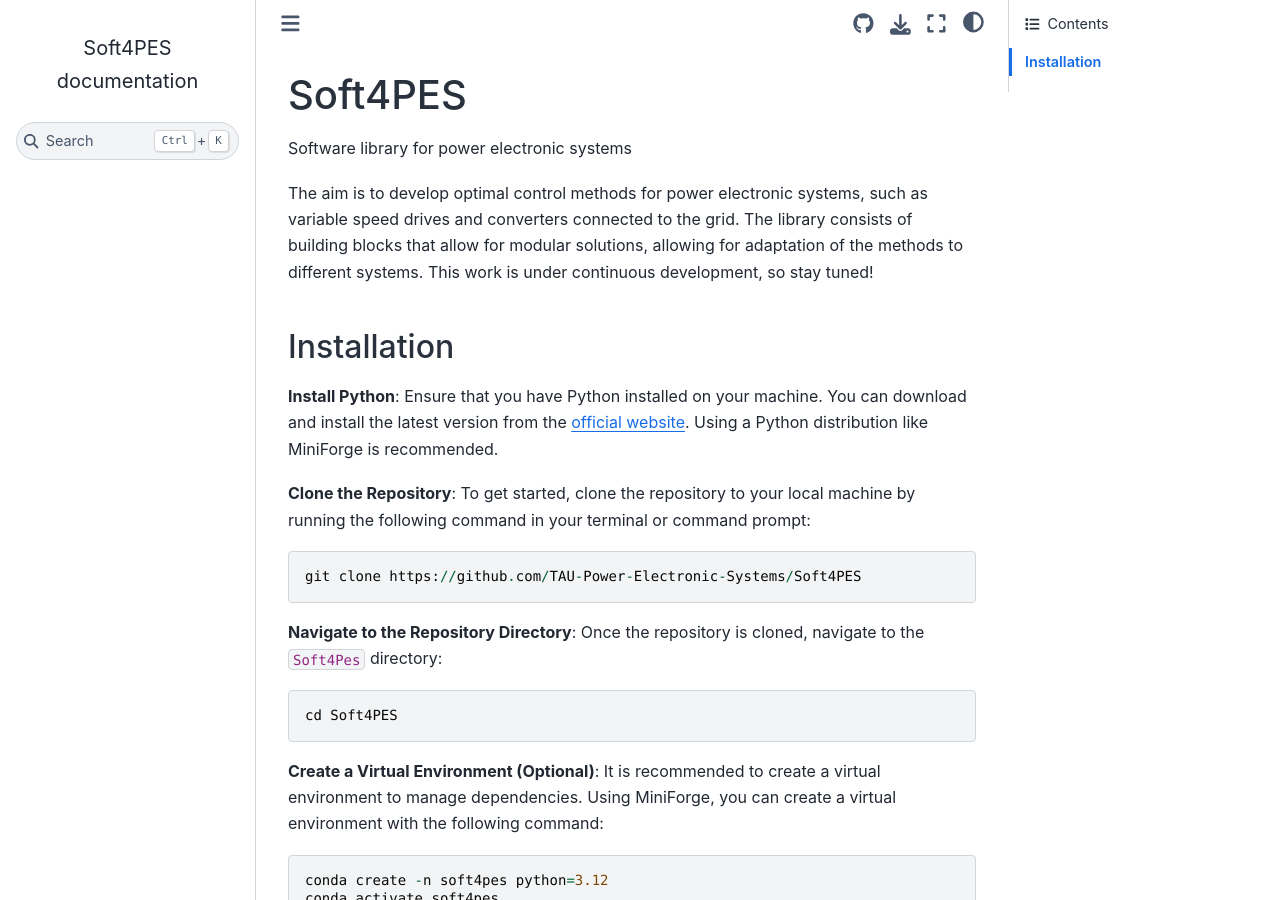
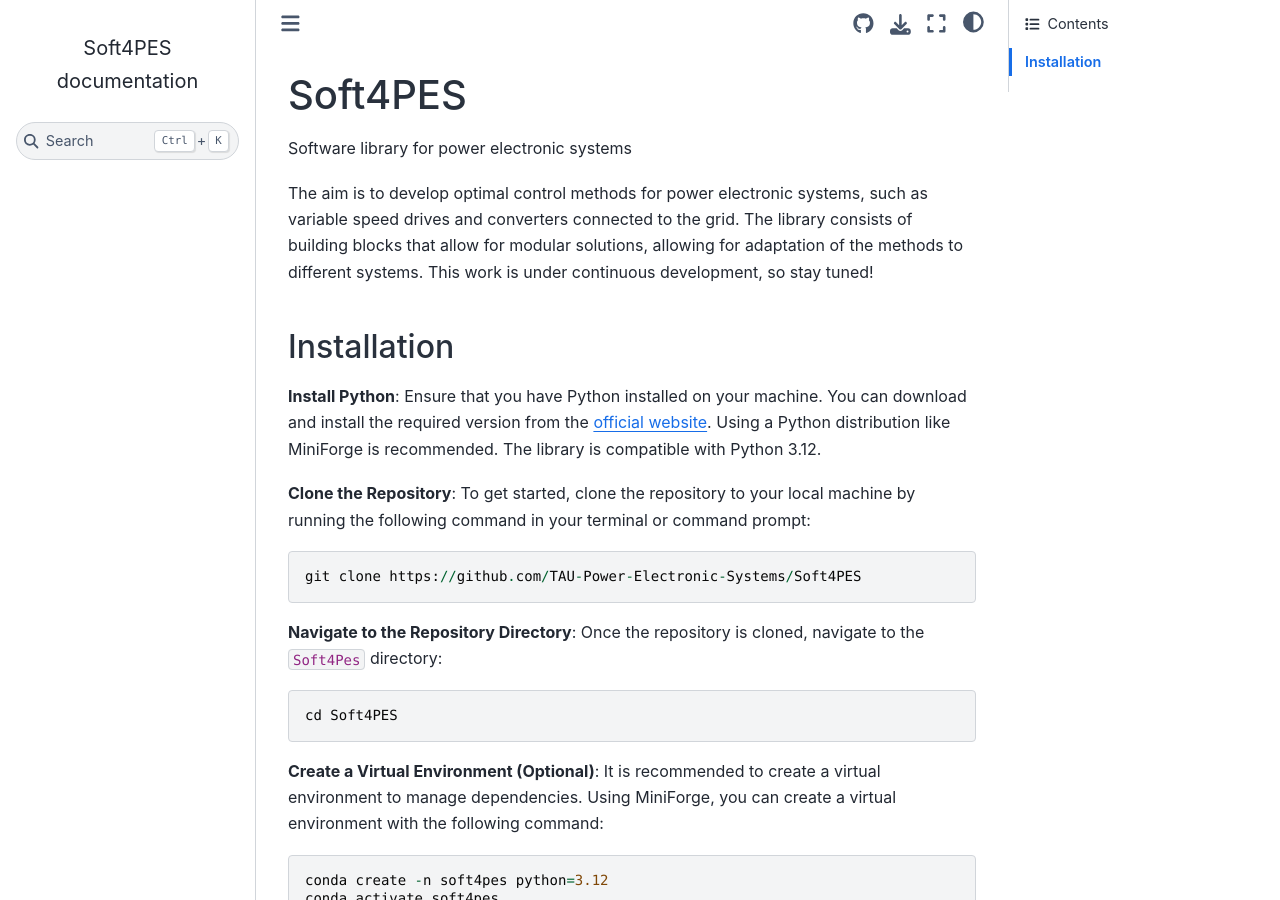
Before and after one commit to TAU-Power-Electronic-Systems/Soft4PES, a Sphinx documentation site: the page built from docs/source/index.rst, in a window 1280 px wide and 900 px high. Built offline with Sphinx 7.4.7 and the Sphinx Book theme 1.1.4, drawn with Linux system fonts in a browser that asks for light colours; pages that are not in the unit, such as notebooks, are missing from menus.

Commit message:
Change the required Python version

```diff
--- a/docs/source/index.rst
+++ b/docs/source/index.rst
@@ -8,7 +8,7 @@
 Installation
 ------------
 
-**Install Python**: Ensure that you have Python installed on your machine. You can download and install the latest version from the `official website <https://www.python.org/>`_. Using a Python distribution like MiniForge is recommended.
+**Install Python**: Ensure that you have Python installed on your machine. You can download and install the required version from the `official website <https://www.python.org/>`_. Using a Python distribution like MiniForge is recommended. The library is compatible with Python 3.12.
 
 **Clone the Repository**: To get started, clone the repository to your local machine by running the following command in your terminal or command prompt::
 
--- a/pyproject.toml
+++ b/pyproject.toml
@@ -11,4 +11,4 @@
     "matplotlib",
     "qpsolvers[daqp]",
 ]
-requires-python = ">=3.12"
+requires-python = "=3.12"
```
